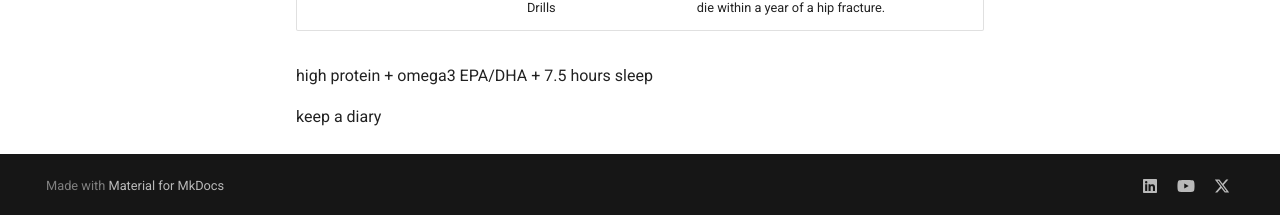
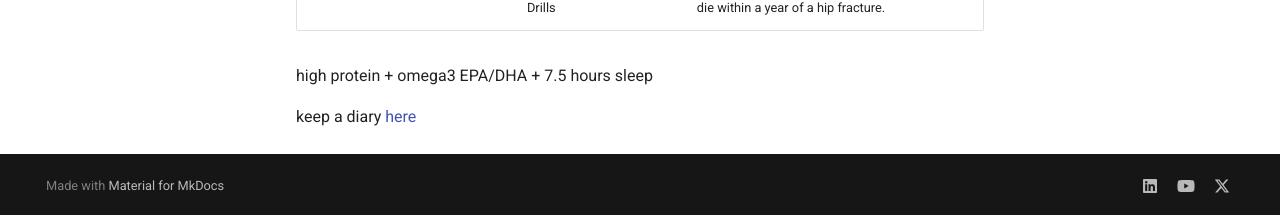
Before and after one commit to xiaochuany/blog, an MkDocs documentation site: the page built from docs/posts/2025-12-31-yir.md, in a window 1280 px wide and 966 px high. Shown: the part 748-963 px from the top of the window. Built offline with MkDocs 1.6.1 and Material for MkDocs 9.7.7, drawn with Linux system fonts in a browser that asks for light colours.

Commit message:
update tracker

```diff
--- a/docs/posts/2025-12-31-yir.md
+++ b/docs/posts/2025-12-31-yir.md
@@ -23,4 +23,4 @@ tags: [life hack]
 
 high protein + omega3 EPA/DHA + 7.5 hours sleep
 
-keep a diary
+keep a diary [here](https://xiaochuany.github.io/outliver/)
```
